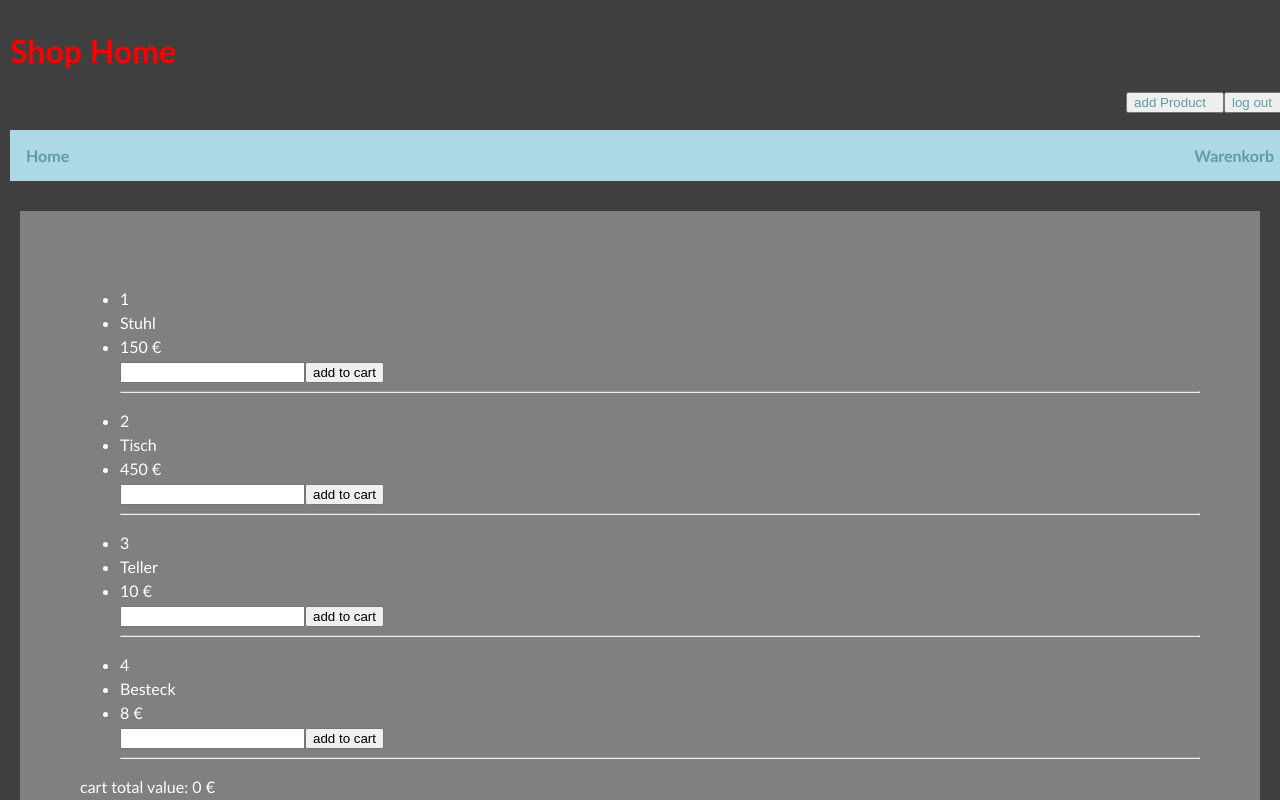
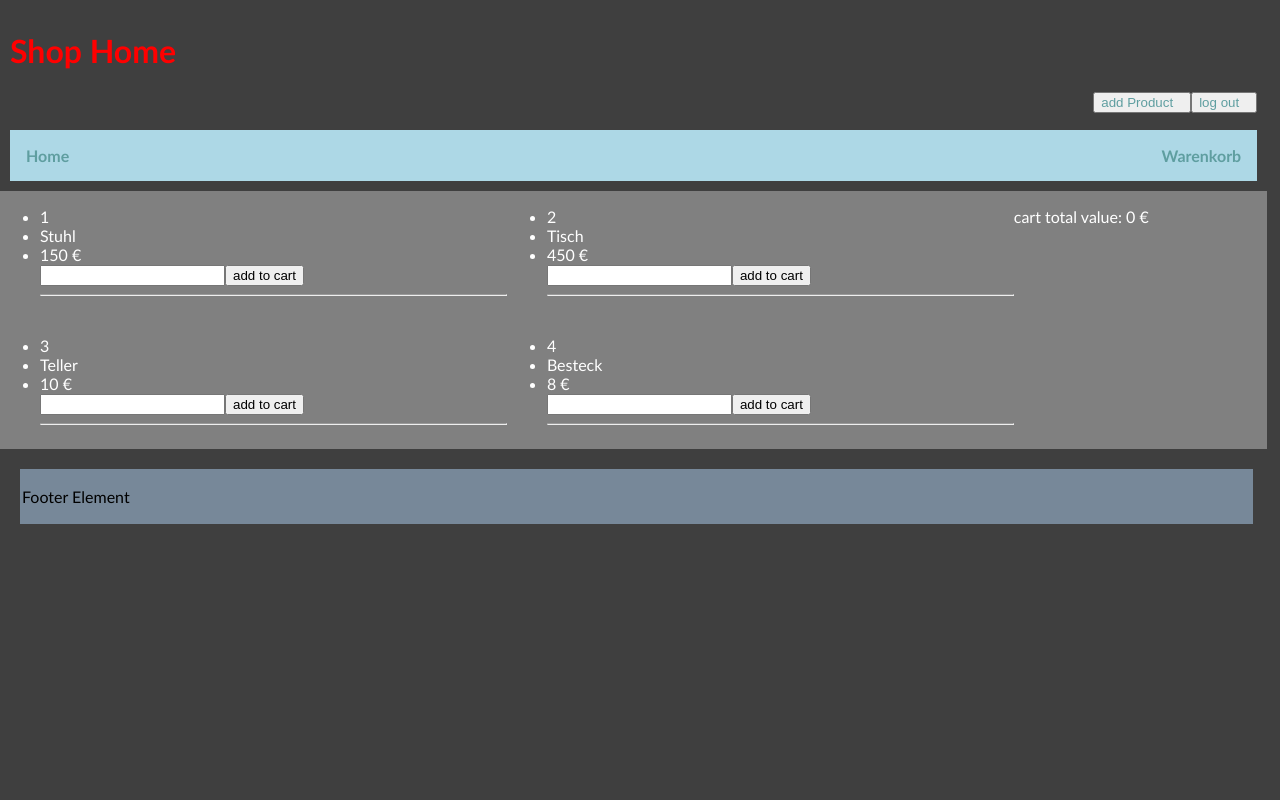
Before and after one commit to LorAutumn/reactshop, a React (Create React App) app: page / in a window 1280 px wide. Shown: the top 800 px of the page. Built offline with nearby package versions, Linux system fonts and the light colour scheme.

Commit message:
styled #list and #cart as css-grid + styled ProductList as FlexBox

```diff
--- a/src/components/ProductList.js
+++ b/src/components/ProductList.js
@@ -65,11 +65,11 @@ function ProductList ()  {
   )
 
   return (
-    <div className='ProductList' id='list'>
+    <div className='ProductList'>
       {/* displays the ProductList component */}
-      {productComponents}
-      {cartComponents}
-      <CartTotalValue/>
+      <div id='list'>{productComponents}</div>
+      <div id='cart'>{cartComponents}<CartTotalValue/></div>
+
     </div>
   )
 
--- a/src/style.css
+++ b/src/style.css
@@ -2,14 +2,14 @@ body {
   font-family: 'Calibri', Arial;
   margin: 0;
   background-color: rgba(0, 0, 0, 0.753);
+  width: 99%
 }
 
 .header {
   color: red;
-  width: 100%;
+  /* width: 100%; */
   margin: 0 auto;
   padding: 10px;
-  flex-direction: row;
 }
 
 .nav {
@@ -20,18 +20,20 @@ body {
   color: cadetblue;
   font-weight: bold;
   background-color: lightblue;
+  /* width: 98%; */
 }
 
 #addProduct {
   color: cadetblue;
   padding-right: 16px;
-  float: right
+  float: right;
+  right: 4%;
 }
 
 #isLoggedIn {
   color: cadetblue;
   padding-right: 16px;
-  float: right
+  float: right;
 }
 
 
@@ -56,19 +58,35 @@ body {
 }
 
 .ProductList {
-  margin: 20px;
+  display: flex;
+  flex-direction: row;
+
 }
 
 #list {
   color: white;
   background: grey;
-  margin: 20px;
-  padding: 60px;
-  line-height: 1.5;
-  list-style-type: none
+  display: grid;
+  grid-template-columns: 1fr 1fr;
+  overflow: auto;
+  height: auto;
+  flex-basis: 80%;
+}
+
+#cart {
+  color: white;
+  background: grey;
+  display: grid;
+  overflow: auto;
+  height: auto;
+  flex-basis: 20%;
 }
 
 .footer {
+  /* position: fixed; */
+  left: 0;
+  bottom: 0;
+  width: 97%;
   margin: 20px;
   padding: 2px;
   background-color: lightslategray;
```
